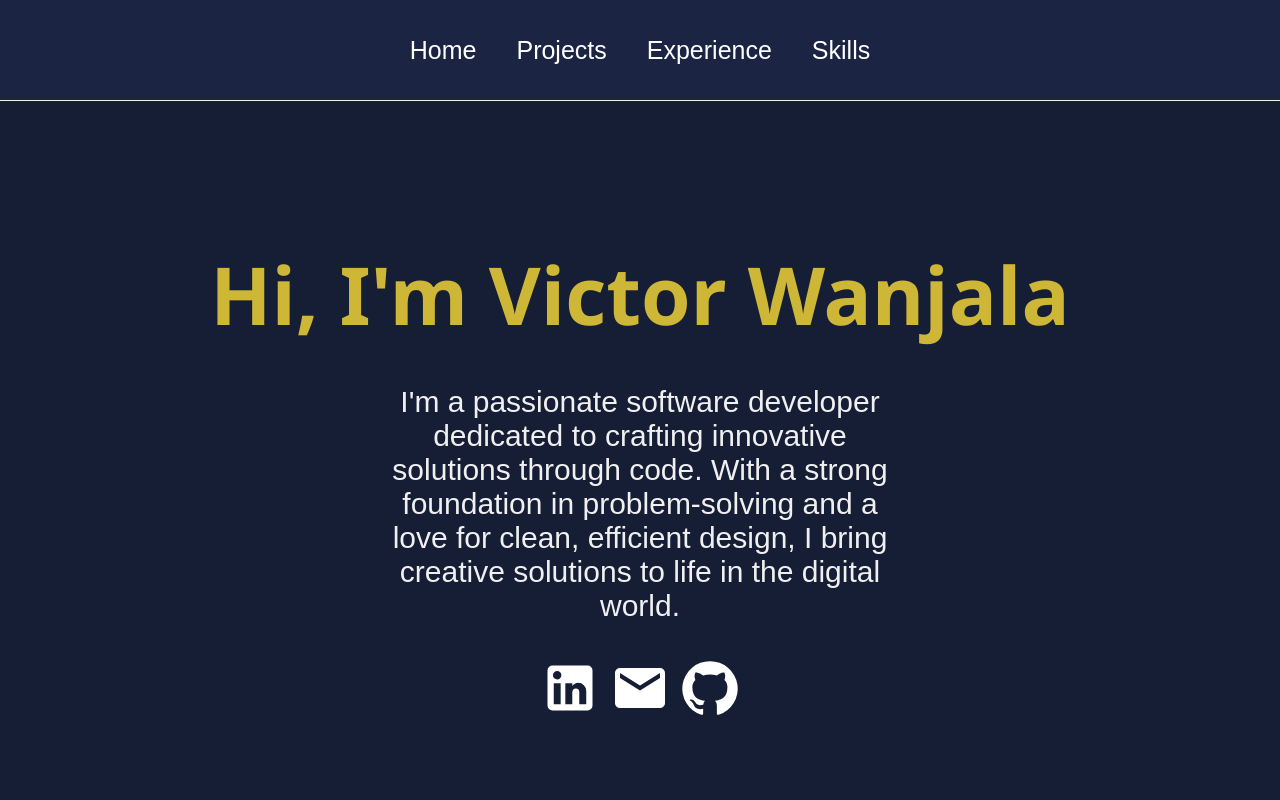
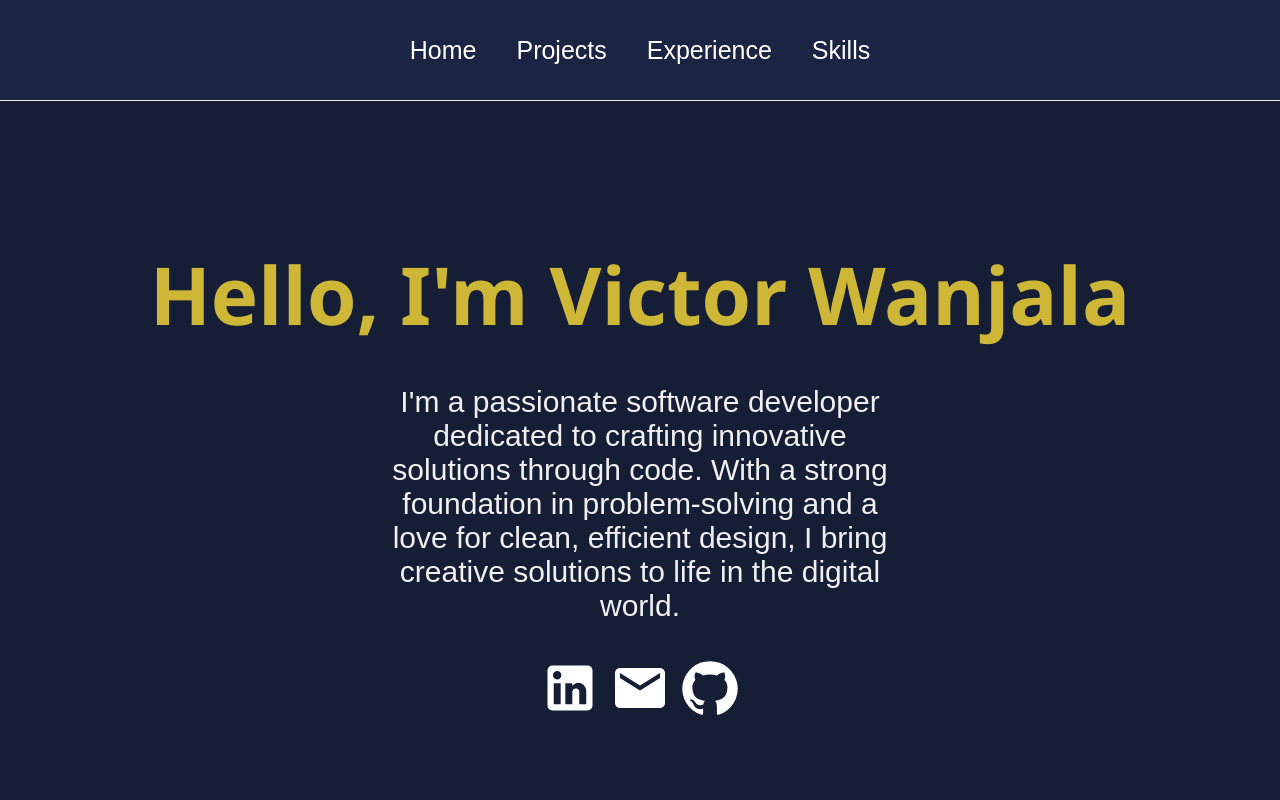
Before and after one commit to VictorWanjala/My-portfolio, a React (Create React App) app: page / in a window 1280 px wide. Shown: the top 800 px of the page. Built offline with nearby package versions, Linux system fonts and the light colour scheme.

Commit message:
updating home

```diff
--- a/src/pages/Home.js
+++ b/src/pages/Home.js
@@ -8,7 +8,7 @@ function Home() {
   return (
     <div className='home'>
       <div className='about'>
-        <h2>Hi, I'm Victor Wanjala</h2>
+        <h2>Hello, I'm Victor Wanjala</h2>
         <div className='prompt'>
           <p>I'm a passionate software developer dedicated to crafting innovative solutions through code.
             With a strong foundation in problem-solving and a love for clean, efficient design,
```
